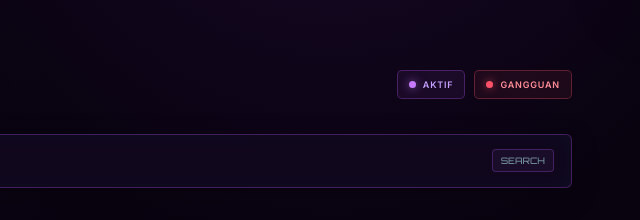
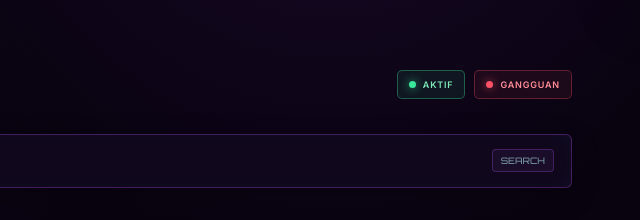
Before and after one commit to metacrasher/fadxdd, a website: page api-page/index.html in a window 1280 px wide. Shown: the part 800-1020 px from the top of the page, 640-1280 px from the left. Drawn offline with nearby package versions, Linux system fonts and the light colour scheme.

Commit message:
Restore green active service status (#61)

```diff
--- a/api-page/styles.css
+++ b/api-page/styles.css
@@ -836,3 +836,15 @@ body, #loadingScreen{
   box-shadow:none!important;
   text-decoration:none!important;
 }
+
+
+/* Restore the service legend's active status to green; keep the outage status red. */
+.service-status-item.is-active{
+  color:#80e7b8!important;
+  border-color:rgba(56,232,155,.34)!important;
+  background:rgba(56,232,155,.08)!important;
+}
+.service-status-item.is-active i{
+  background:#38e89b!important;
+  box-shadow:0 0 10px rgba(56,232,155,.75)!important;
+}
```
